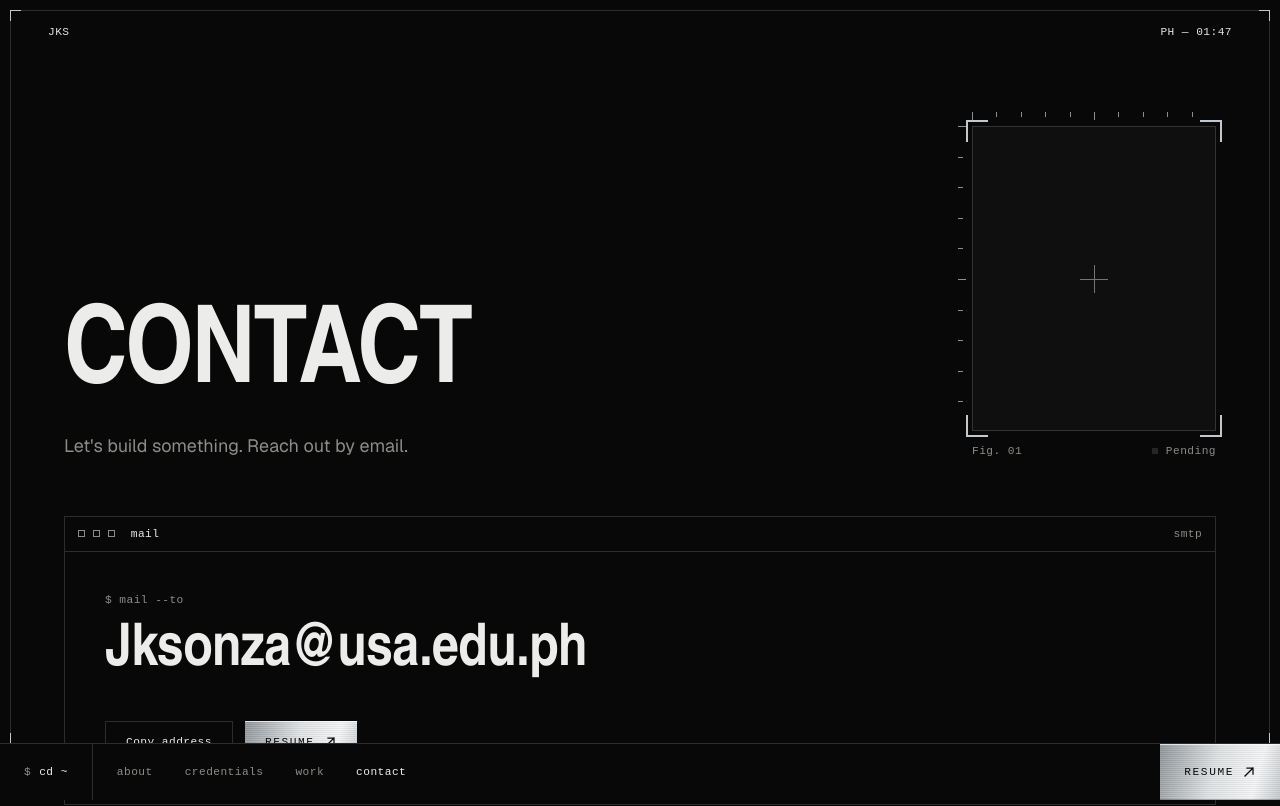
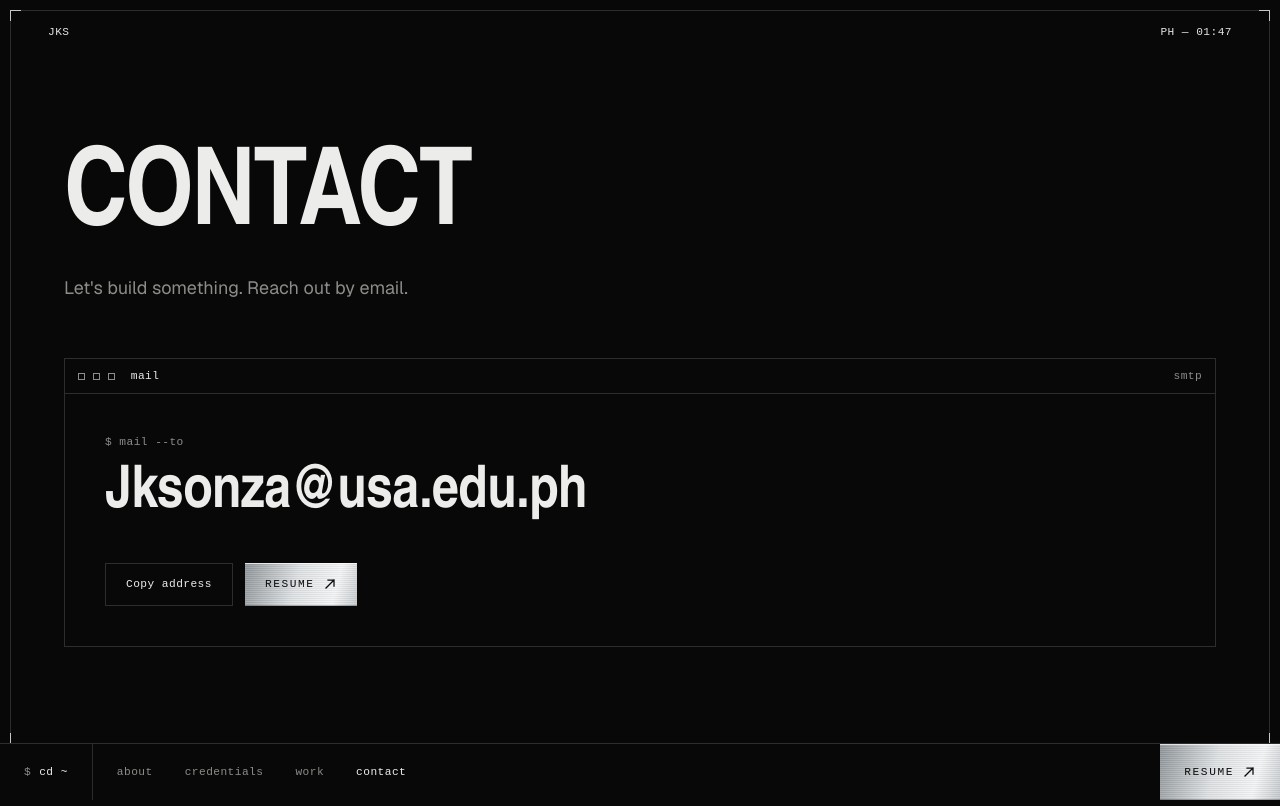
Before and after one commit to DeghneG/Sonza-DigitalPortfolio, a React (Vite) app: page /contact in a window 1280 px wide. Shown: the top 806 px of the page. Built offline with nearby package versions, Linux system fonts and the light colour scheme; a web font is replaced by a local one.

Commit message:
Remove portrait frame, add Canva to stack
Co-Authored-By: Claude Sonnet 5.5 <noreply@anthropic.com>

```diff
--- a/src/components/About.tsx
+++ b/src/components/About.tsx
@@ -1,23 +1,21 @@
 import { about } from '../content/site'
 import Win from './Win'
-import PhotoFrame from './PhotoFrame'
 
 export default function About() {
   return (
     <section id="about" className="scroll-mt-4 py-16 sm:py-24">
       <div className="wrap grid gap-10 lg:grid-cols-12 lg:gap-16">
-        <div data-reveal className="w-[min(70vw,17rem)] lg:col-span-3 lg:w-full"><PhotoFrame /></div>
-        <div data-reveal className="lg:col-span-5">
+        <div data-reveal className="lg:col-span-7">
           <Win title="about.txt" right="read-only">
             <div className="space-y-7 p-6 sm:p-10">
               <p className="f-mono prompt dim">cat about.txt</p>
-              <p className="text-[clamp(1.3rem,2.1vw,1.8rem)] font-light leading-[1.25] tracking-tight">{about.bio[0]}</p>
+              <p className="text-[clamp(1.4rem,2.6vw,2.15rem)] font-light leading-[1.25] tracking-tight">{about.bio[0]}</p>
               <p className="max-w-[60ch] leading-relaxed text-mute">{about.bio[1]}</p>
             </div>
           </Win>
         </div>
 
-        <div className="lg:col-span-4">
+        <div className="lg:col-span-5">
           <div data-reveal>
             <Win title="stack" right="ls -R">
               {about.stack.map((g, i) => (
--- a/src/components/PhotoFrame.tsx
+++ /dev/null
@@ -1,35 +0,0 @@
-import { site } from '../content/site'
-
-/**
- * Portrait frame, drawn like a measured plate: silver corner brackets set off the edge,
- * ruler ticks along the top and left, a registration cross in the centre and a caption strip.
- * Blank until `site.photo` is set; then the image fills the frame.
- */
-export default function PhotoFrame({ className = '' }: { className?: string }) {
-  return (
-    <figure className={`photo-frame ${className}`} aria-label={site.photo ? 'Portrait of John Khyne E. Sonza' : 'Portrait placeholder'}>
-      <div className="photo-ruler photo-ruler--x" aria-hidden />
-      <div className="photo-ruler photo-ruler--y" aria-hidden />
-
-      <div className="photo-plate">
-        {site.photo ? (
-          <img src={site.photo} alt="John Khyne E. Sonza" className="h-full w-full object-cover grayscale" />
-        ) : (
-          <span className="photo-cross" aria-hidden />
-        )}
-        <i className="photo-corner photo-corner--tl" aria-hidden />
-        <i className="photo-corner photo-corner--tr" aria-hidden />
-        <i className="photo-corner photo-corner--bl" aria-hidden />
-        <i className="photo-corner photo-corner--br" aria-hidden />
-      </div>
-
-      <figcaption className="f-mono mt-3 flex items-center justify-between gap-2 whitespace-nowrap dim">
-        <span>Fig. 01</span>
-        <span className="flex items-center gap-2">
-          {!site.photo && <span className="head-pulse block h-1.5 w-1.5 bg-silver" aria-hidden />}
-          {site.photo ? '4:5' : 'Pending'}
-        </span>
-      </figcaption>
-    </figure>
-  )
-}
--- a/src/content/site.ts
+++ b/src/content/site.ts
@@ -30,8 +30,6 @@ export const site = {
   email: 'Jksonza@usa.edu.ph',
   github: 'https://github.com/',
   resume: '/resume.pdf',
-  /** Portrait for the hero frame. Drop the file in /public and set e.g. '/portrait.jpg'. Empty = blank frame. */
-  photo: '',
 }
 
 export const nav = [
@@ -57,7 +55,7 @@ export const about = {
   stack: [
     { name: 'frontend', items: ['JavaScript', 'TypeScript', 'React', 'Tailwind CSS', 'GSAP'] },
     { name: 'backend', items: ['Python', 'Java', 'PHP', 'SQL'] },
-    { name: 'other', items: ['C', 'Vite'] },
+    { name: 'other', items: ['C', 'Vite', 'Canva'] },
   ],
 }
 
--- a/src/index.css
+++ b/src/index.css
@@ -190,40 +190,6 @@ a, button { cursor: pointer; }
 }
 .silver:hover, .silver:focus-visible { background-position: 0 0, 100% 0; }
 
-/* ── portrait frame: a measured plate ── */
-.photo-frame { position: relative; margin: 0; padding: 14px 0 0 14px; width: 100%; }
-.photo-plate {
-  position: relative;
-  aspect-ratio: 4 / 5;
-  background: var(--color-ink-2, #0f0f0f);
-  border: 1px solid var(--color-hair);
-  display: grid; place-items: center;
-}
-/* silver brackets sit proud of the edge */
-.photo-corner { position: absolute; width: 22px; height: 22px; border: 0 solid var(--color-silver); }
-.photo-corner--tl { top: -7px; left: -7px; border-top-width: 2px; border-left-width: 2px; }
-.photo-corner--tr { top: -7px; right: -7px; border-top-width: 2px; border-right-width: 2px; }
-.photo-corner--bl { bottom: -7px; left: -7px; border-bottom-width: 2px; border-left-width: 2px; }
-.photo-corner--br { bottom: -7px; right: -7px; border-bottom-width: 2px; border-right-width: 2px; }
-/* ruler ticks: minor every 10%, drawn outside the top and left edges */
-.photo-ruler { position: absolute; pointer-events: none; opacity: 0.7; }
-.photo-ruler--x {
-  top: 0; left: 14px; right: 0; height: 8px;
-  background:
-    repeating-linear-gradient(90deg, var(--color-silver) 0 1px, transparent 1px 10%) top / 100% 5px no-repeat,
-    repeating-linear-gradient(90deg, var(--color-silver) 0 1px, transparent 1px 50%) top / 100% 9px no-repeat;
-}
-.photo-ruler--y {
-  left: 0; top: 14px; bottom: 28px; width: 8px;
-  background:
-    repeating-linear-gradient(180deg, var(--color-silver) 0 1px, transparent 1px 10%) left / 5px 100% no-repeat,
-    repeating-linear-gradient(180deg, var(--color-silver) 0 1px, transparent 1px 50%) left / 9px 100% no-repeat;
-}
-/* registration cross */
-.photo-cross { position: relative; width: 28px; height: 28px; opacity: 0.55; }
-.photo-cross::before, .photo-cross::after { content: ""; position: absolute; background: var(--color-silver); }
-.photo-cross::before { left: 50%; top: 0; bottom: 0; width: 1px; }
-.photo-cross::after { top: 50%; left: 0; right: 0; height: 1px; }
 
 /* silver lettering: brushed grain over a sheen that slowly travels across the line */
 .silver-fill {
--- a/src/pages/Contact.tsx
+++ b/src/pages/Contact.tsx
@@ -3,7 +3,6 @@ import { contact, site } from '../content/site'
 import { useReveal } from '../hooks/useReveal'
 import Arrow from '../components/Arrow'
 import Win from '../components/Win'
-import PhotoFrame from '../components/PhotoFrame'
 
 export default function Contact() {
   const ref = useReveal<HTMLElement>({ start: 'top 100%' })
@@ -22,17 +21,10 @@ export default function Contact() {
   return (
     <main ref={ref} className="flex min-h-svh flex-col justify-center py-28">
       <div className="wrap">
-        <div className="grid items-end gap-10 lg:grid-cols-12">
-          <div className="lg:col-span-8">
-          <h1 data-reveal className="f-display text-[clamp(2.3rem,8.4vw,8rem)]">
-            {contact.heading}
-          </h1>
-          <p data-reveal className="mt-6 max-w-[42ch] text-lg text-mute">{contact.lead}</p>
-          </div>
-          <div data-reveal className="w-[min(60vw,15rem)] lg:col-span-3 lg:col-start-10 lg:w-full">
-            <PhotoFrame />
-          </div>
-        </div>
+        <h1 data-reveal className="f-display text-[clamp(2.3rem,8.4vw,8rem)]">
+          {contact.heading}
+        </h1>
+        <p data-reveal className="mt-6 max-w-[42ch] text-lg text-mute">{contact.lead}</p>
 
         <div data-reveal className="mt-14">
           <Win title="mail" right="smtp">
```
